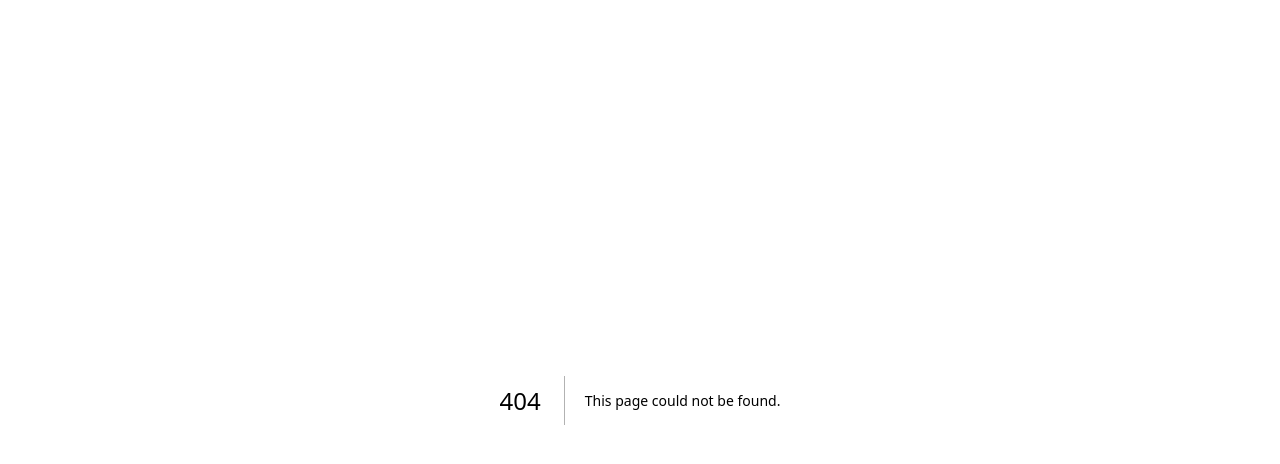
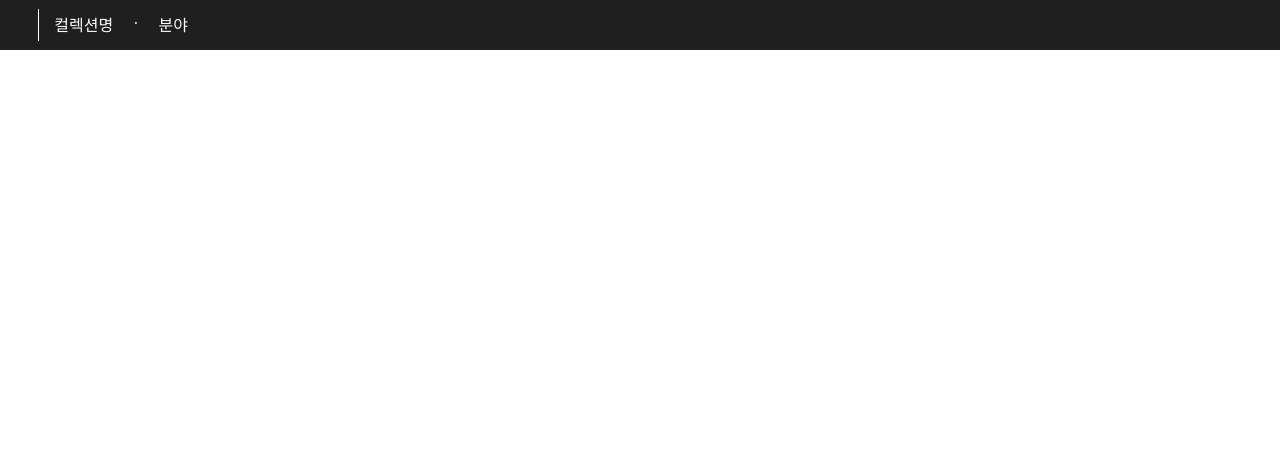
Before and after one commit to TeamLearningFlow/LearningFlow-FE, a Next.js app: page /components/learnTitleBar in a window 1280 px wide. Before the commit this address had no page. Shown: the top 464 px of the page. Built offline with nearby package versions, Linux system fonts and the light colour scheme.

Commit message:
feat: 수강페이지 헤더 컴포넌트 UI #29

```diff
--- /dev/null
+++ b/src/pages/components/learnTitleBar.tsx
@@ -0,0 +1,56 @@
+import React from 'react';
+import styled from 'styled-components';
+
+const TitleWrapper = styled.div`
+  display: flex;
+  align-items: center;
+  justify-content: left;
+  height: 50px;
+  background-color: rgba(31, 31, 31, 1);
+  padding-left: 3%;
+`;
+
+const TitleBox = styled.div`
+  display: flex;
+  align-items: center;
+  justify-content: center;
+  color: white;
+  font-size: 16px;
+  font-weight: 500;
+  margin-left: 15px;
+  margin-top: -2px;
+`;
+
+const LineIcon = styled.div`
+  display: flex;
+  align-items: center;
+  justify-content: center;
+  width: 0.9px;
+  height: 32px;
+  background-color: white;
+`;
+
+const TitleDot = styled.span`
+  margin: 0 20px;
+`;
+
+interface TitleBarProps {
+  title?: string;
+  category?: string;
+}
+
+const TitleBar: React.FC<TitleBarProps> = ({
+  title = '컬렉션명',
+  category = '분야',
+}) => {
+  return (
+    <TitleWrapper>
+      <LineIcon />
+      <TitleBox>
+        {title} <TitleDot>·</TitleDot> {category}
+      </TitleBox>
+    </TitleWrapper>
+  );
+};
+
+export default TitleBar;
```
Also changed, not shown: src/pages/components/learnHeader.tsx (added, +47 -0 lines), src/pages/learn.tsx (+17 -0 lines), src/pages/assets/logo_dark.png (added), src/pages/assets/profile.svg (added).
